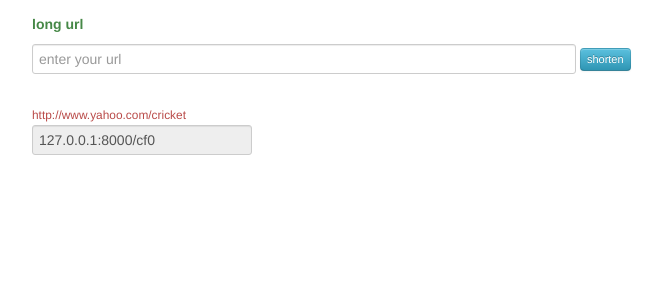
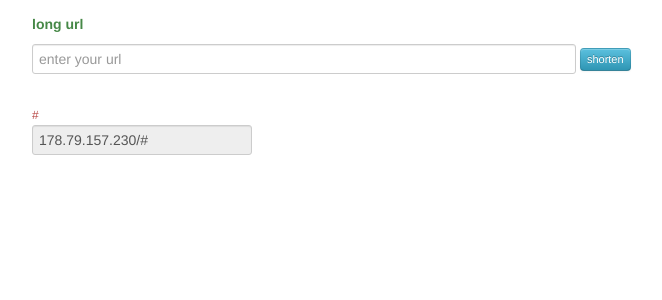
Before and after one commit to yaseen45/urlshortner, a Django app: template urlshortner/urlshortner/apps/shortner/templates/output.html in a window 1280 px wide. Shown: the part 255-555 px from the top of the page, without its empty margins (278-940 px from the left). Run offline with Django 3.2, Linux system fonts and the light colour scheme; the template is opened without the code that fills it: values that come from a table or form of the project are taken from there, others are empty; data comes from the database, SQL or seed files in the repository; tables that the repository leaves empty hold one stand-in row (values such as "Sample post"); parts of the project's set-up code (start-up, migrations or seed data) failed here and were passed over.

Commit message:
"matching"

```diff
--- a/urlshortner/urlshortner/apps/shortner/templates/output.html
+++ b/urlshortner/urlshortner/apps/shortner/templates/output.html
@@ -20,7 +20,7 @@
     <small class="text-error">{{shortu.longurl|truncatechars:40}}</small>
  </div>
  <div class="row offset2 show-grid ">
-       <input type="text" id="foo" value="127.0.0.1:8000/{{shortu.shorturl}}" readonly="readonly" class="text-success" >
+       <input type="text" id="foo" value="178.79.157.230/{{shortu.shorturl}}" readonly="readonly" class="text-success" >
        <small id="mall" class="text-info"style=" visibility:hidden">press ctrl-c to copy</small>
  </div>
 {% endblock %}
--- a/urlshortner/urlshortner/urlshortner/settings.py
+++ b/urlshortner/urlshortner/urlshortner/settings.py
@@ -17,7 +17,7 @@
 DATABASES = {
     'default': {
         'ENGINE': 'django.db.backends.sqlite3', # Add 'postgresql_psycopg2', 'mysql', 'sqlite3' or 'oracle'.
-        'NAME': 'urlshortner/shortner.db',                      # Or path to database file if using sqlite3.
+        'NAME': 'tmp/shortner.sqlite3',                      # Or path to database file if using sqlite3.
         'USER': '',                      # Not used with sqlite3.
         'PASSWORD': '',                  # Not used with sqlite3.
         'HOST': '',                      # Set to empty string for localhost. Not used with sqlite3.
```
